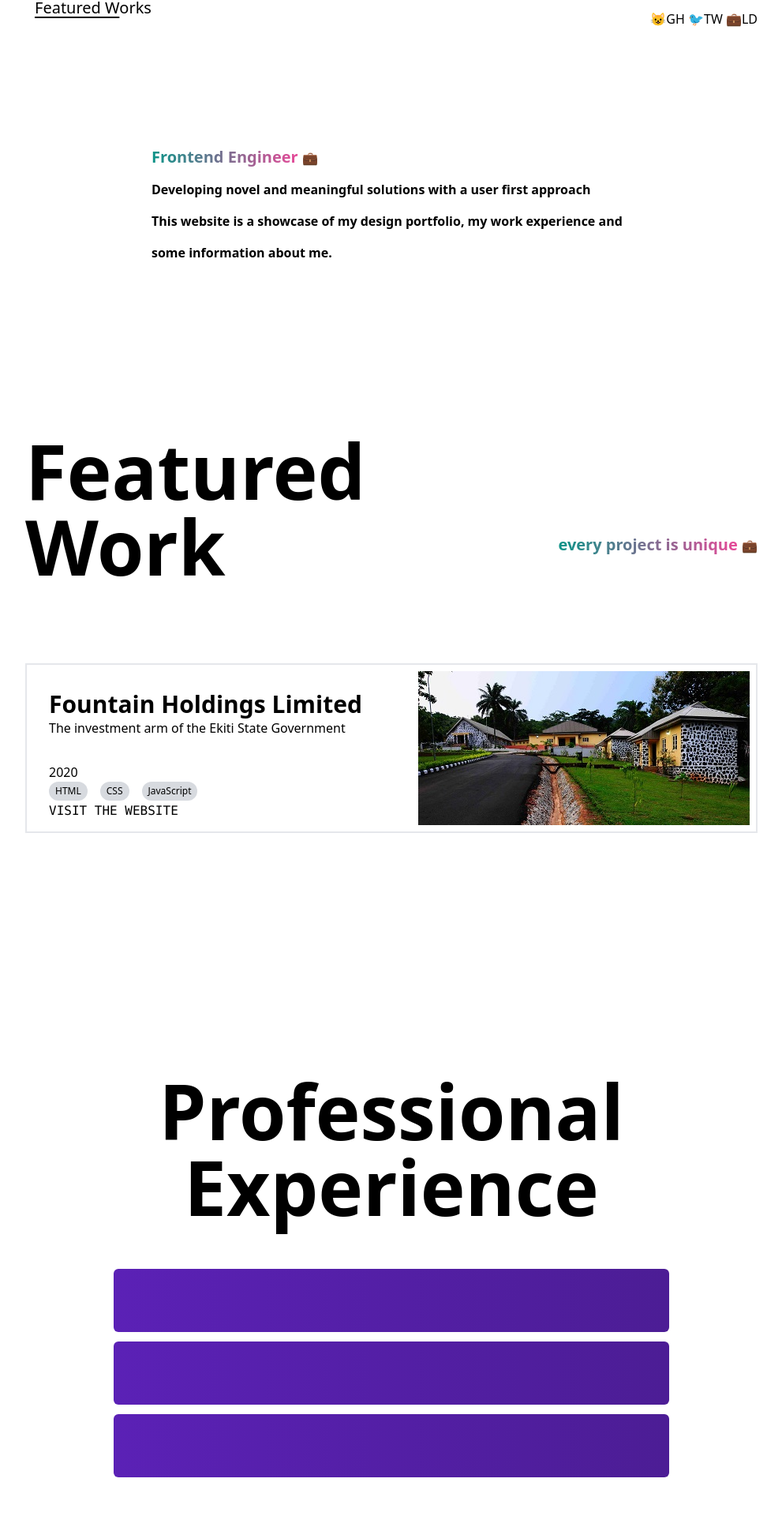
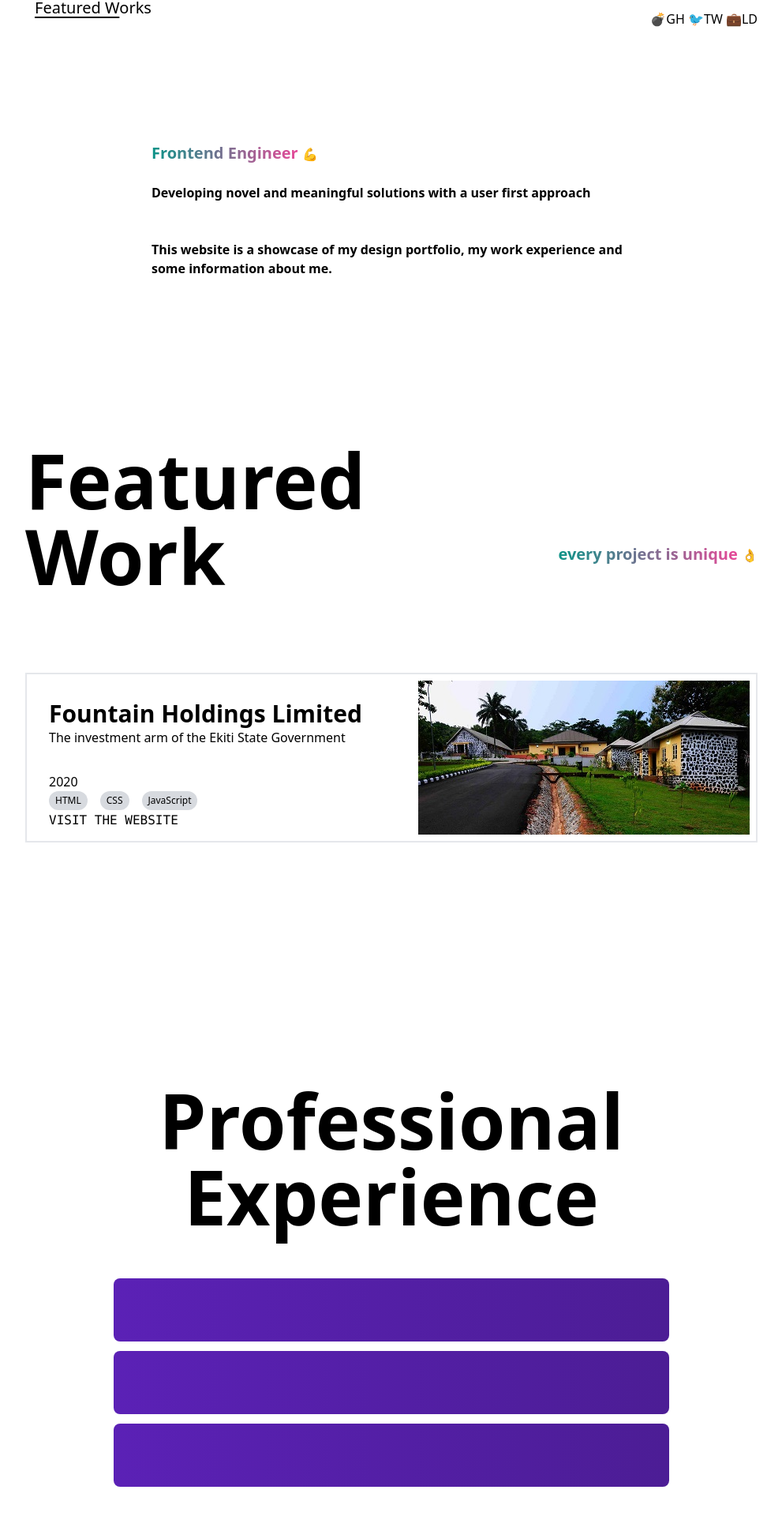
Before and after one commit to Omotobii/personal_portfolio, a Next.js app: page / in a window 1280 px wide. Shown: the part 736-2656 px from the top of the page at 79% size, without its empty margins (144-1135 px from the left). Built offline with nearby package versions, Linux system fonts and the light colour scheme.

Commit message:
update to logo

```diff
--- a/pages/index.tsx
+++ b/pages/index.tsx
@@ -8,7 +8,7 @@ export default function Home() {
   return (
     <>
       <Head>
-        <title>Portfolio Site</title>
+        <title>Yemi Oladele</title>
         <meta charSet='UTF-8' />
         <meta name="description" content="Generated by create next app" />
         <meta name="viewport" content="width=device-width, initial-scale=1" />
@@ -27,8 +27,11 @@ export default function Home() {
 
               <div className=' block sm:flex sm:justify-between sm:gap-24'>
                 <div className=' flex gap-4 '>
-                <img src="/portrait.jpg" alt="web dp" className='h-8 rounded-full' />
-                <img src="/fullnameB.png" alt="web dp" className='h-8 animate-pulse' />
+                  <img src="/portrait.jpg" alt="web dp" className='h-8 rounded-full' />
+                  <div className=' text-sm text-left font-bold tracking-widest leading-tight dark:text-white font-sans animate-pulse'>
+                    <p>Yemi</p>
+                    <p>Oladele</p>
+                  </div>
                 </div>
 
                 <ul className=' flex gap-x-8 sm:bg-white sm:bg-opacity-40 sm:rounded-full text-xs py-1 px-1 sm:px-3 mt-2 sm:mt-0 dark:text-white items-center'>
@@ -69,7 +72,7 @@ export default function Home() {
             </div>
 
             <div className=' mt-2 lg:mt-4 mb-4 text-md lg:text-md dark:text-white text-right'>
-              <a href="" className='hover:underline decoration-yellow-400 underline-offset-2'>&#128570;GH  </a>
+              <a href="" className='hover:underline decoration-yellow-400 underline-offset-2'>&#128163;GH  </a>
               <a href="" className='hover:underline decoration-yellow-400 underline-offset-2'>&#128038;TW  </a>
               <a href="" className='hover:underline decoration-yellow-400 underline-offset-2'>&#128188;LD</a>
             </div>
@@ -79,10 +82,10 @@ export default function Home() {
         </section>
 
 
-        <section className='sm:px-40 leading-10'>
-          <p className=' pt-32'><span className=' font-bold text-xl bg-gradient-to-r bg-clip-text text-transparent from-teal-600 to-pink-500'>Frontend Engineer </span><span className='text-white'>&#128188;</span></p>
+        <section className='sm:px-40'>
+          <p className=' pt-32'><span className=' font-bold text-xl bg-gradient-to-r bg-clip-text text-transparent from-teal-600 to-pink-500'>Frontend Engineer </span><span className='text-white'>&#128170;</span><br /><br /></p>
 
-          <p className=' dark:text-white font-bold'>Developing novel and meaningful solutions with a user first approach</p>
+          <p className=' dark:text-white font-bold'>Developing novel and meaningful solutions with a user first approach <br /><br /><br /></p>
 
           <p className=' dark:text-white font-bold'>This website is a showcase of my design portfolio, my work experience and some information about me.</p>
         </section>
@@ -90,7 +93,7 @@ export default function Home() {
 
         <section id='works' className='mt-28 pt-24 lg:flex lg:justify-between'>
           <h1 className='text-6xl lg:text-8xl dark:text-white font-bold'>Featured<br></br>Work</h1>
-          <p className=' pt-32'><span className=' font-bold text-xl bg-gradient-to-r bg-clip-text text-transparent from-teal-600 to-pink-500'>every project is unique </span><span className='text-white'>&#128188;</span></p>
+          <p className=' pt-32'><span className=' font-bold text-xl bg-gradient-to-r bg-clip-text text-transparent from-teal-600 to-pink-500'>every project is unique </span><span className='text-white'>👌</span></p>
         </section>
 
         <section className=' pt-14'>
@@ -145,15 +148,15 @@ export default function Home() {
 
         <section className=' pb-14'>
 
-          <div className=' h-20 sm:mx-28 bg-gradient-to-r from-violet-800 to-violet-900 mb-3 rounded-md'>
+          <div className=' h-20 sm:mx-28 bg-gradient-to-r from-violet-800 to-violet-900 mb-3 rounded-lg'>
 
           </div>
 
-          <div className=' h-20 sm:mx-28 bg-gradient-to-r from-violet-800 to-violet-900 mb-3 rounded-md'>
+          <div className=' h-20 sm:mx-28 bg-gradient-to-r from-violet-800 to-violet-900 mb-3 rounded-lg'>
 
           </div>
 
-          <div className=' h-20 sm:mx-28 bg-gradient-to-r from-violet-800 to-violet-900 mb-3 rounded-md'>
+          <div className=' h-20 sm:mx-28 bg-gradient-to-r from-violet-800 to-violet-900 mb-3 rounded-lg'>
 
           </div>
 
```
